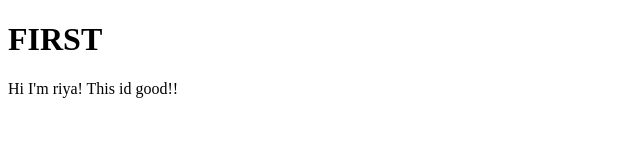
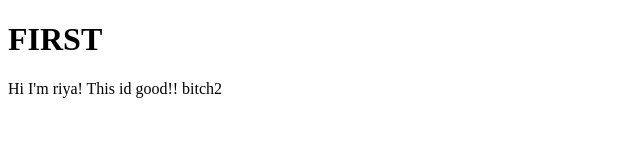
Before and after one commit to Codergirl004/demo-2, a plain HTML site: page index.html in a window 1280 px wide. Shown: the full height of the page, 0-640 px from the left. Drawn offline with Linux system fonts and the light colour scheme.

Commit message:
added there

```diff
--- a/index.html
+++ b/index.html
@@ -13,6 +13,7 @@
     <p>
         Hi I'm riya!
 This id good!!
+bitch2
     </p>
 </body>
 </html>
```
